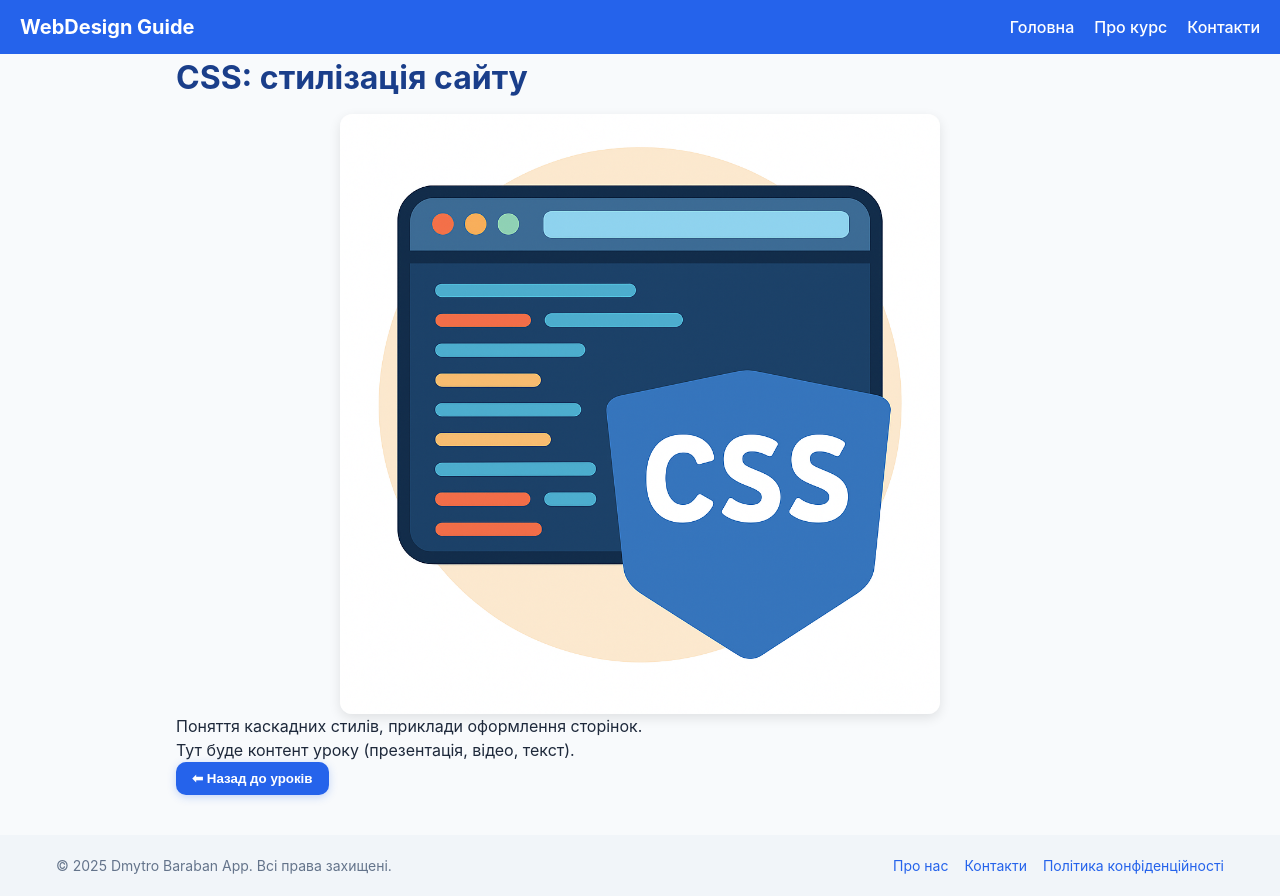
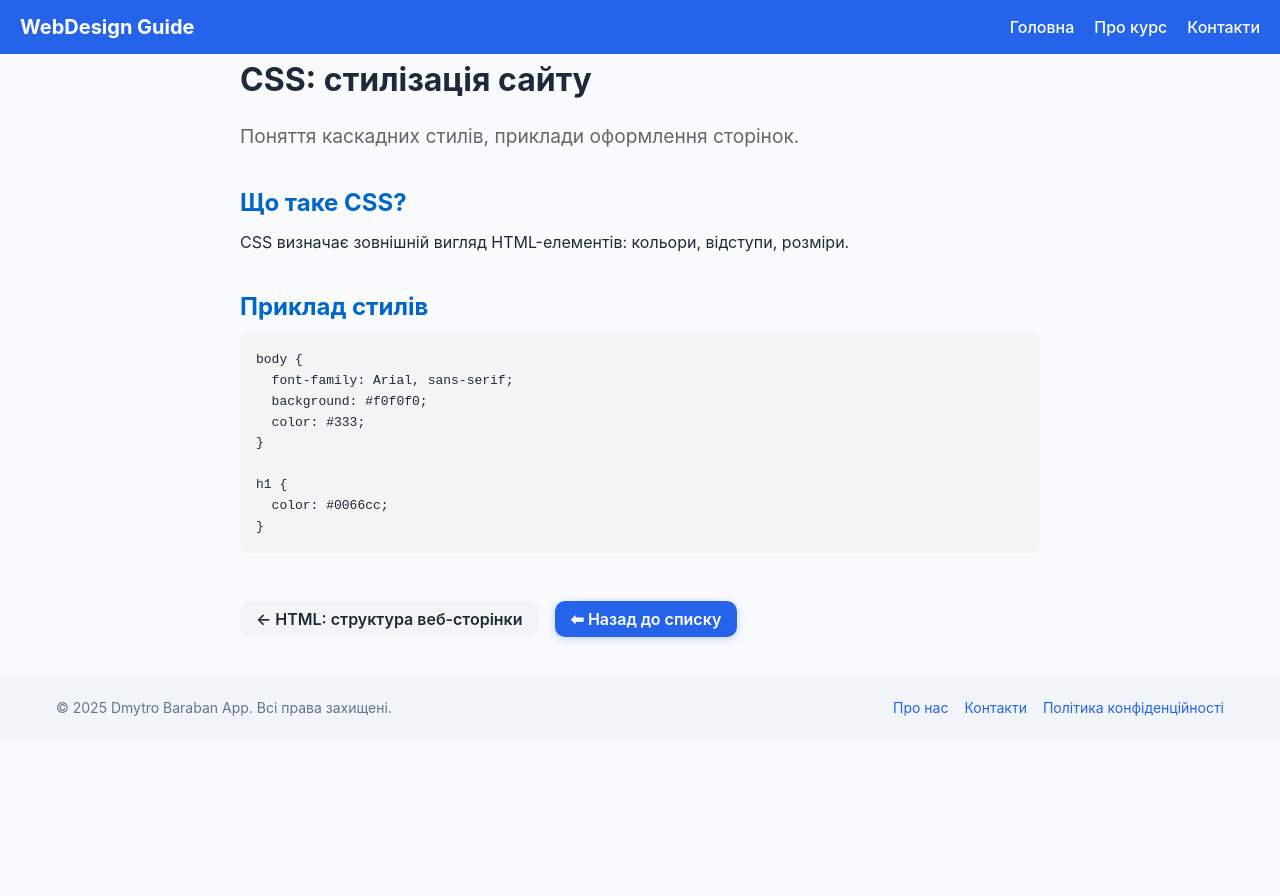
Before and after one commit to barabandmytro/web-design-guide, a React (Vite) app: page /lesson/css-stylizaciya-sajtu in a window 1280 px wide. After the commit the page ends 800 px from the top, so only its background shows below. Built offline with nearby package versions, Linux system fonts and the light colour scheme.

Commit message:
completed base of nav in lessonsPage

```diff
--- a/src/components/LessonPage/LessonPage.scss
+++ b/src/components/LessonPage/LessonPage.scss
@@ -1,44 +1,71 @@
 .lesson-page {
-  max-width: 960px; // обмежуємо ширину сторінки
-  margin: 0 auto;   // центруємо
-  padding: 0 16px;  // невеликі відступи від країв
+  max-width: 800px;
+  margin: 0 auto;
+  line-height: 1.6;
 
   h1 {
-    font-size: 2rem;
-    color: #1a3e8a;
-    margin-bottom: 12px;
+    margin-bottom: 0.5em;
   }
 
-  .description {
-    font-size: 1.1rem;
-    margin-bottom: 20px;
-    color: #444;
+  .subtitle {
+    font-size: 1.2rem;
+    color: #666;
+    margin-bottom: 2rem;
   }
 
-  &__image {
-    img {
-    max-width: 600px; // не більше 600px
-    width: 100%;
-    height: auto;
-    margin: 0 auto;
-    display: block;
-    border-radius: 12px;
-    box-shadow: 0 4px 12px rgba(0, 0, 0, 0.1);
+  .lesson-section {
+    margin-bottom: 2rem;
+
+    h2 {
+      margin-bottom: 0.5rem;
+      color: #0066cc;
+    }
+
+    pre {
+      background: #f4f4f4;
+      padding: 1rem;
+      border-radius: 6px;
+      overflow-x: auto;
     }
   }
 
-  .presentation {
-    position: relative;
-    padding-top: 56.25%; // 16:9
+  .callout {
+    padding: 1rem;
+    border-left: 4px solid;
+    border-radius: 4px;
+    margin: 1.5rem 0;
 
-    iframe {
-      position: absolute;
-      top: 0;
-      left: 0;
-      width: 100%;
-      height: 100%;
-      border-radius: 12px;
-      box-shadow: 0 4px 12px rgba(0, 0, 0, 0.1);
+    &.warning {
+      background: #fff4e5;
+      border-color: #ff9800;
     }
   }
 }
+
+.lesson-navigation {
+  display: flex;
+  justify-content: space-between;
+  align-items: center;
+  margin-top: 3rem;
+  gap: 1rem;
+  flex-wrap: wrap;
+
+  .ui-button {
+    min-width: 180px;
+    text-align: center;
+  }
+
+  > div {
+    flex: 1;
+  }
+
+  /* 📱 Мобільна адаптація */
+  @media (max-width: 768px) {
+    flex-direction: column;
+    align-items: stretch;
+
+    .ui-button {
+      width: 100%;
+    }
+  }
+}
--- a/src/components/LessonPage/index.jsx
+++ b/src/components/LessonPage/index.jsx
@@ -1,46 +1,80 @@
-// src/components/LessonPage.jsx
-import { useParams, Link } from "react-router-dom";
-import lessons from "../../data/lessons.json"; // твій JSON
-import Container from "../UI/Container";
-import Button from "../UI/Button";
-import "./LessonPage.scss";
+import { Link, useParams } from 'react-router-dom';
+import lessonsMeta from 'data/lessonsMeta.json';
+import lessonsContent from 'data/lessonsContent';
+import Button from 'components/UI/Button';
+import './LessonPage.scss';
 
 function LessonPage() {
   const { slug } = useParams();
-  const lesson = lessons.find((l) => l.slug === slug);
 
-  if (!lesson) {
-    return (
-      <Container>
-        <h2>Урок не знайдено</h2>
-        <Link to="/">
-          <Button variant="secondary">Повернутися</Button>
-        </Link>
-      </Container>
-    );
+  // знаходимо урок одразу з обох джерел
+  const meta = lessonsMeta.find((l) => l.slug === slug);
+  const content = lessonsContent.find((l) => l.slug === slug);
+
+  if (!meta) {
+    return <p>Урок не знайдено 😢</p>;
   }
 
-  const fallbackImage = "/images/fallback.svg";
+  const currentIndex = lessonsMeta.findIndex((l) => l.slug === slug);
+  const prevLesson = lessonsMeta[currentIndex - 1];
+  const nextLesson = lessonsMeta[currentIndex + 1];
 
   return (
-    <Container>
-      <div className="lesson-page">
-        <h1>{lesson.title}</h1>
-        <div className="lesson-page__image">
-          <img src={lesson.image || fallbackImage} alt={lesson.title} />
+    <div className="lesson-page">
+      <h1>{meta.title}</h1>
+      <p className="subtitle">{meta.description}</p>
+
+      {content?.sections?.map((section, i) => (
+        <div key={i} className="lesson-section">
+          <h2>{section.heading}</h2>
+
+          {section.text && <p>{section.text}</p>}
+
+          {section.list && (
+            <ul>
+              {section.list.map((item, idx) => (
+                <li key={idx}>{item}</li>
+              ))}
+            </ul>
+          )}
+
+          {section.code && (
+            <pre>
+              <code>{section.code}</code>
+            </pre>
+          )}
         </div>
-        <p className="lesson-page__description">{lesson.description}</p>
+      ))}
 
-        {/* Пізніше тут можна буде додати iframe з презентацією */}
-        <div className="lesson-page__content">
-          <p>Тут буде контент уроку (презентація, відео, текст).</p>
+      {content?.callouts?.map((callout, i) => (
+        <div key={i} className={`callout ${callout.type}`}>
+          {callout.text}
         </div>
+      ))}
 
-        <Link to="/">
-          <Button variant="primary">⬅ Назад до уроків</Button>
-        </Link>
+      {/* 👉 Навігація */}
+      <div className="lesson-navigation">
+        {prevLesson ? (
+          <Button as={Link} variant="secondary" to={`/lesson/${prevLesson.slug}`}>
+            ← {prevLesson.title}
+          </Button>
+        ) : (
+          <div />
+        )}
+
+        <Button as={Link} variant="primary" to="/">
+          ⬅ Назад до списку
+        </Button>
+
+        {nextLesson ? (
+          <Button as={Link} variant="secondary" to={`/lesson/${nextLesson.slug}`}>
+            {nextLesson.title} →
+          </Button>
+        ) : (
+          <div />
+        )}
       </div>
-    </Container>
+    </div>
   );
 }
 
--- a/src/components/LessonsList/index.jsx
+++ b/src/components/LessonsList/index.jsx
@@ -1,15 +1,12 @@
-import LessonCard from "components/LessonCard";
-import lessons from "data/lessons.json";
-import "./LessonsList.scss";
+import LessonCard from 'components/LessonCard';
+import { lessonsMeta } from 'data';
+import './LessonsList.scss';
 
 const LessonsList = () => {
   return (
     <div className="lessons-grid">
-      {lessons.map((lesson) => (
-        <LessonCard
-          key={lesson.id}
-          lesson={lesson}
-        />
+      {lessonsMeta.map((lesson) => (
+        <LessonCard key={lesson.id} lesson={lesson} />
       ))}
     </div>
   );
--- a/src/components/UI/Button/index.jsx
+++ b/src/components/UI/Button/index.jsx
@@ -1,19 +1,16 @@
-import React from "react";
-import "./Button.scss";
+import React from 'react';
+import './Button.scss';
 
-function Button({ children, variant = "primary", full = false, ...props }) {
-  const classes = [
-    "ui-button",
-    `ui-button--${variant}`,
-    full ? "ui-button--full" : "",
-  ]
+function Button({ children, as = 'button', variant = 'primary', full = false, ...props }) {
+  const Component = as;
+  const classes = ['ui-button', `ui-button--${variant}`, full ? 'ui-button--full' : '']
     .filter(Boolean)
-    .join(" ");
+    .join(' ');
 
   return (
-    <button className={classes} {...props}>
+    <Component className={classes} {...props}>
       {children}
-    </button>
+    </Component>
   );
 }
 
--- a/src/components/UI/Container/Container.scss
+++ b/src/components/UI/Container/Container.scss
@@ -1,8 +1,9 @@
-// src/components/UI/Container.scss
-.container {
-  width: 100%;
-  max-width: 1200px; // або 960px, залежно від дизайну
-  margin: 0 auto; // центрує по горизонталі
-  padding: 0 16px; // відступи щоб текст не лип до краю
-  box-sizing: border-box;
+.ui-container {
+  max-width: 1200px; // або скільки тобі треба
+  margin: 0 auto; // центрування
+
+  // щоб блоки не злипались
+  > * + * {
+    margin-top: 1.5rem;
+  }
 }
--- /dev/null
+++ b/src/data/index.js
@@ -0,0 +1,4 @@
+import lessonsMeta from './lessonsMeta.json';
+import lessonsContent from './lessonsContent.js';
+
+export { lessonsMeta, lessonsContent };
--- /dev/null
+++ b/src/data/lessonsContent.js
@@ -0,0 +1,79 @@
+const lessons = [
+  {
+    id: 1,
+    slug: 'vstup-do-veb-dizajnu',
+    title: 'Вступ до веб-дизайну',
+    subtitle: 'Що таке веб-дизайн та його принципи',
+    sections: [
+      {
+        heading: 'Що таке веб-дизайн?',
+        text: 'Веб-дизайн — це створення візуального вигляду сайту та зручної структури.',
+      },
+      {
+        heading: 'Основні принципи',
+        list: [
+          'Простота — уникай перевантаження.',
+          'Зручність — користувач має швидко знаходити потрібне.',
+          'Ієрархія — головне повинно виділятися.',
+          'Адаптивність — сайт має працювати на різних пристроях.',
+        ],
+      },
+    ],
+    callouts: [
+      {
+        type: 'warning',
+        text: '⚡ Простота = сила. Краще менше, але зрозуміло.',
+      },
+    ],
+  },
+  {
+    id: 2,
+    slug: 'html-struktura-veb-storinky',
+    title: 'HTML: структура веб-сторінки',
+    subtitle: 'Базові теги та створення першої сторінки',
+    sections: [
+      {
+        heading: 'Основні теги HTML',
+        list: ['<!DOCTYPE html>', '<html>', '<head>', '<title>', '<body>', '<h1>–<h6>', '<p>'],
+      },
+      {
+        heading: 'Приклад коду',
+        code: `<!DOCTYPE html>
+<html>
+  <head>
+    <title>Мій перший сайт</title>
+  </head>
+  <body>
+    <h1>Привіт, світ!</h1>
+  </body>
+</html>`,
+      },
+    ],
+  },
+  {
+    id: 3,
+    slug: 'css-stylizaciya-sajtu',
+    title: 'CSS: стилізація сайту',
+    subtitle: 'Оформлення сторінок за допомогою стилів',
+    sections: [
+      {
+        heading: 'Що таке CSS?',
+        text: 'CSS визначає зовнішній вигляд HTML-елементів: кольори, відступи, розміри.',
+      },
+      {
+        heading: 'Приклад стилів',
+        code: `body {
+  font-family: Arial, sans-serif;
+  background: #f0f0f0;
+  color: #333;
+}
+
+h1 {
+  color: #0066cc;
+}`,
+      },
+    ],
+  },
+];
+
+export default lessons;
```
Also changed, not shown: eslint.config.js (+11 -10 lines), src/components/App/index.jsx (+6 -6 lines), src/components/LessonCard/index.jsx (+5 -5 lines), src/data/lessonsMeta.json (renamed from src/data/lessons.json).
